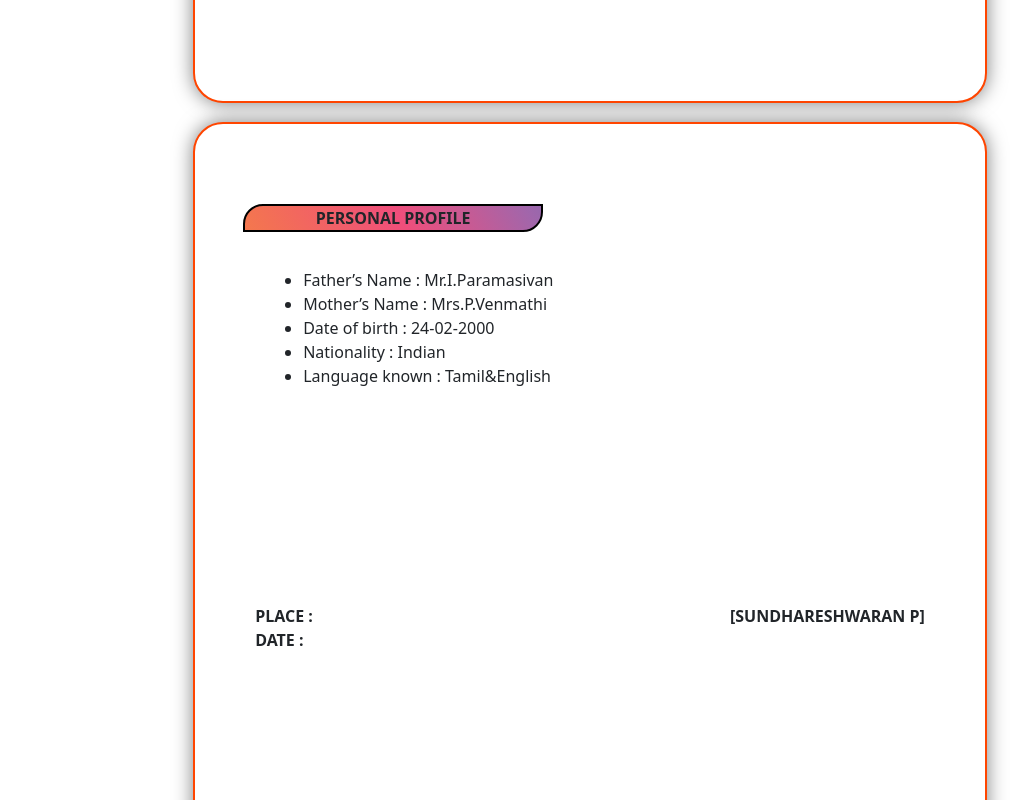
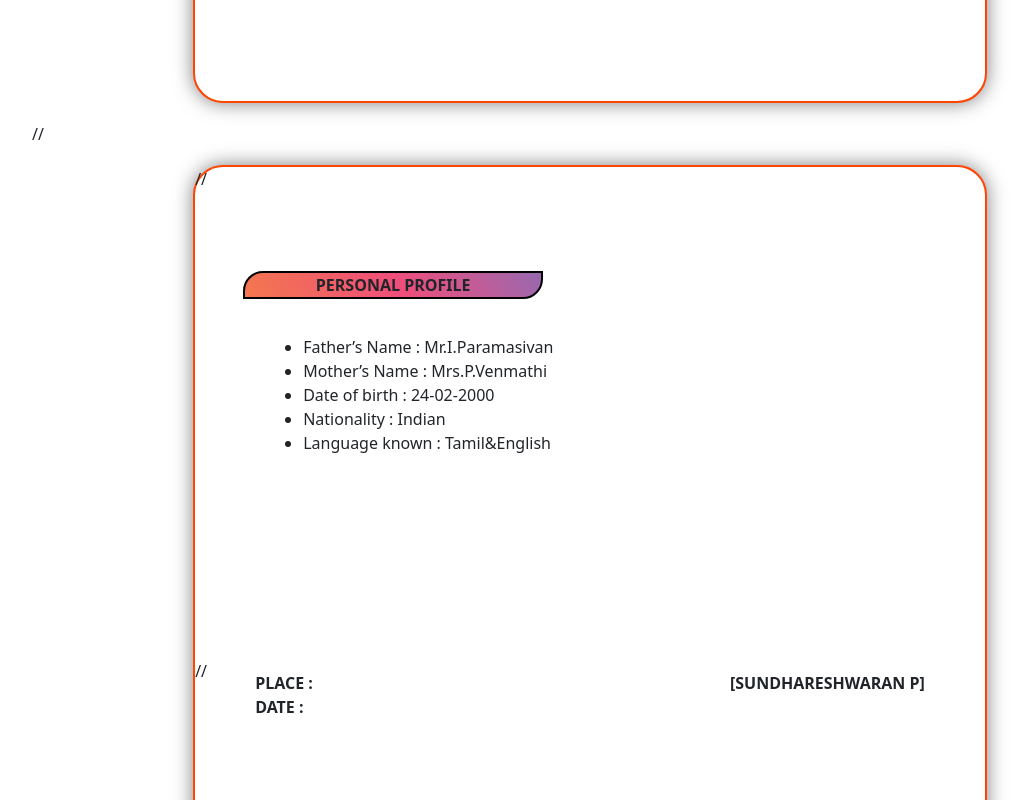
Before and after one commit to sundharsmart20/Resume-for-me, a React (Create React App) app: page / in a window 1280 px wide. Shown: the part 2180-2980 px from the top of the page, without its empty margins (50-1080 px from the left). Built offline with nearby package versions, Linux system fonts and the light colour scheme.

Commit message:
comment code

```diff
--- a/src/App.js
+++ b/src/App.js
@@ -20,9 +20,9 @@ function App() {
           <NextPage />
       </main>
 
-      <main className="mian ">
-          <NextPage1 />
-      </main>
+//       <main className="mian ">
+//           <NextPage1 />
+//       </main>
 
         </div>
         </div>
```
